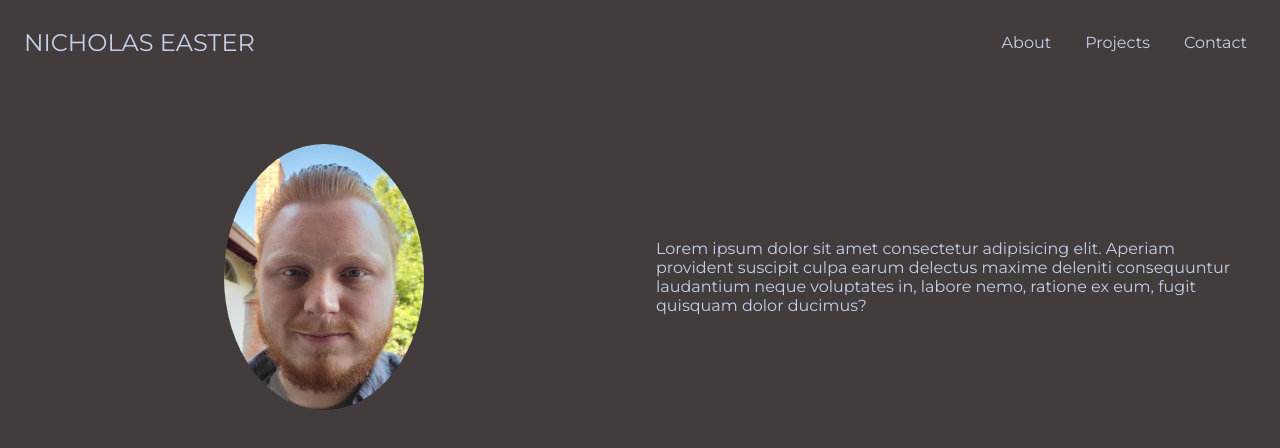
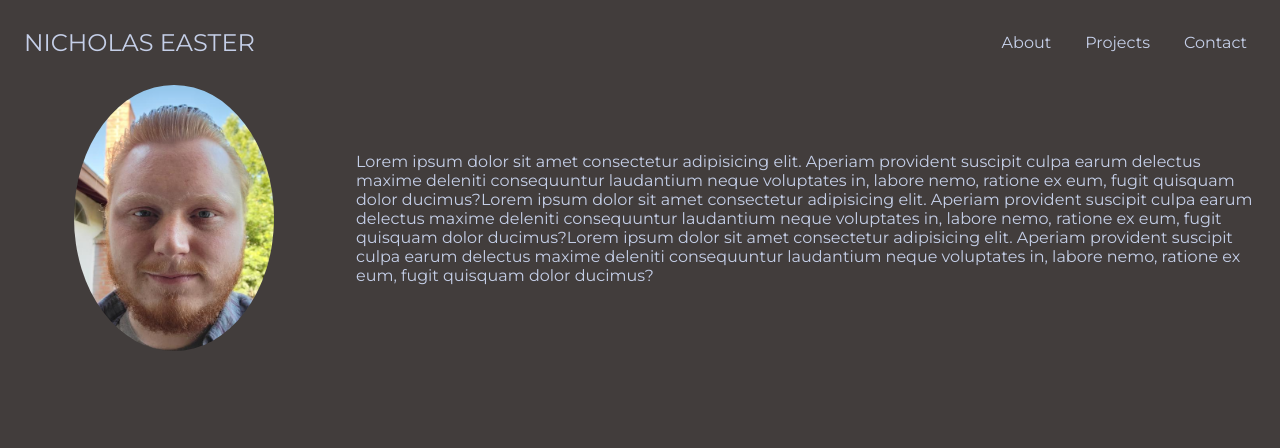
Before and after one commit to NeasterDev/personal-profile, a React (Vite) app: page / in a window 1280 px wide. Shown: the top 448 px of the page. Built offline with nearby package versions, Linux system fonts and the light colour scheme.

Commit message:
fixed about me section from being pushed up as the screen shrinks

```diff
--- a/src/App.css
+++ b/src/App.css
@@ -20,6 +20,7 @@ header {
     display: flex;
     justify-content: space-between;
     align-items: center;
+    margin-bottom: 0.5rem;
 }
 
 nav {
@@ -156,7 +157,7 @@ nav {
     display: flex;
     justify-content: space-around;
     align-items: center;
-    height: 50vh;
+    /* height: 50vh; */
 }
 
 /* small screens */
@@ -167,9 +168,18 @@ nav {
 }
 
 .img-container, .about-description {
-    /* border: 1px solid var(--text-color); */
     flex: 6;
     margin: 0 1rem;
+}
+
+@media screen and (min-width: 1200px) {
+    .img-container {
+        flex: 3;
+    }
+
+    .about-description {
+        flex: 9;
+    }
 }
 
 .img-container {
--- a/src/components/AboutMe.tsx
+++ b/src/components/AboutMe.tsx
@@ -15,7 +15,7 @@ export class AboutMe extends React.Component {
                 <div className="img-container">
                     <img id="selfie" src={selfie} />
                 </div>
-                <div className="about-description">{this.filler}</div>
+                <div className="about-description">{this.filler + this.filler + this.filler}</div>
             </section>
         )
     }
```
